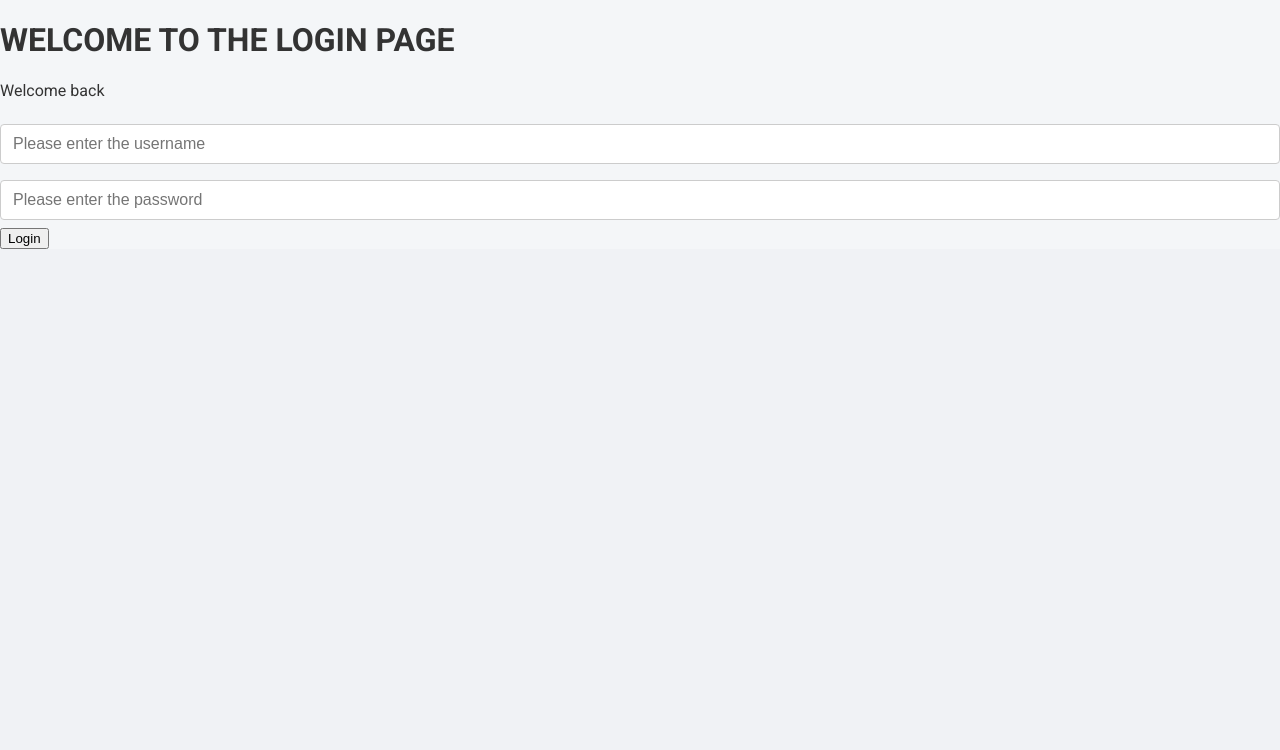
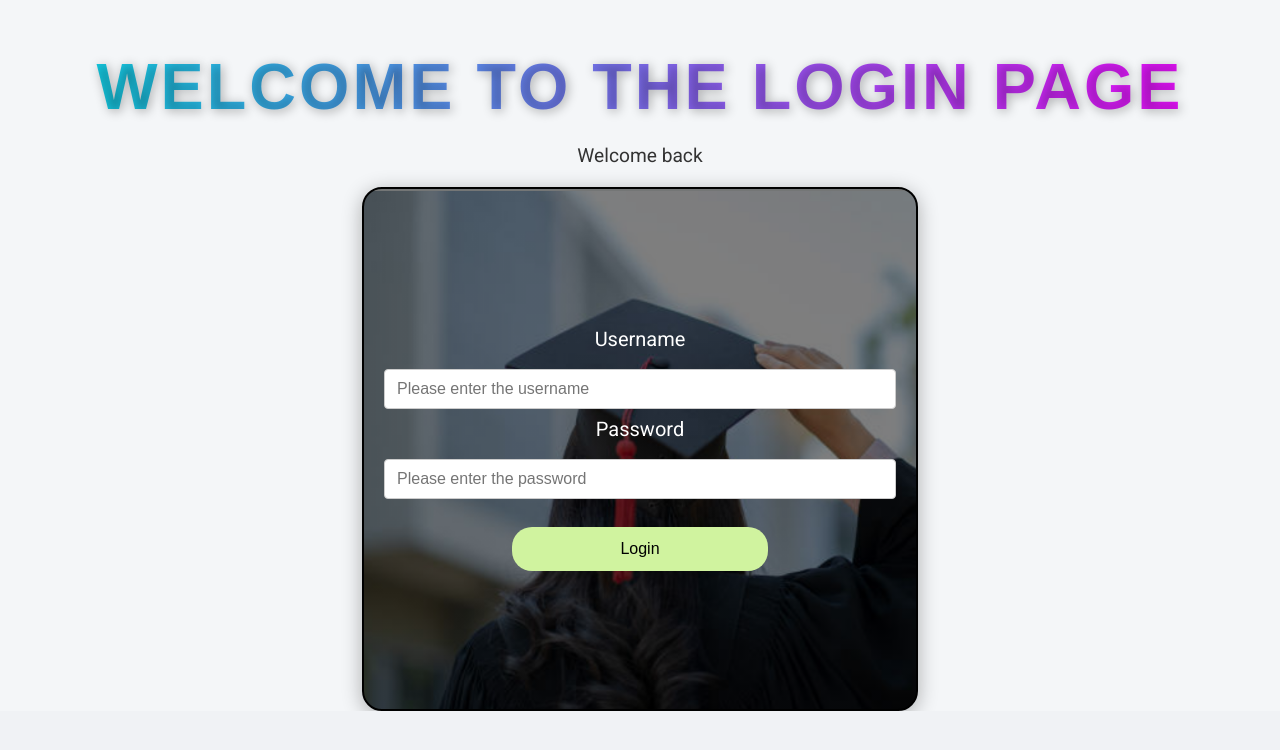
Before and after one commit to Prashanth32124/CampusKartfrontend, a React (Create React App) app: page /login in a window 1280 px wide. Shown: the top 750 px of the page. Built offline with nearby package versions, Linux system fonts and the light colour scheme.

Commit message:
Updated frontend: Protected routes, components, etc.

```diff
--- a/src/Login.jsx
+++ b/src/Login.jsx
@@ -1,7 +1,7 @@
 import React, { useState } from 'react';
 import { useNavigate } from 'react-router-dom';
 import axios from 'axios';
-import './CSS/Login.css'; // Make sure this points to your original CSS
+import './CSS/Login.css'; // Your CSS file path
 
 function Login() {
   const navigate = useNavigate();
@@ -21,40 +21,51 @@ function Login() {
         password,
       });
 
-      // Optionally use res.data.token here if backend sends a real token
+      // Save token (can be improved with real JWT in future)
       localStorage.setItem("token", "yes");
 
-      alert("Login successful!");
+      alert(`Welcome back, ${username}!`);
       navigate('/Newhomepage');
     } catch (err) {
-      setError(err.response?.data?.message || "Login failed");
+      setError(err.response?.data || "Login failed. Please try again.");
     }
   };
 
   return (
-    <div className="login-body">
-      <h1 className="login-title">WELCOME TO THE LOGIN PAGE</h1>
-      <p className="login-subtext">Welcome back</p>
+    <>
+      <h1 id="h1">WELCOME TO THE LOGIN PAGE</h1>
+      <p id="newp">Welcome back</p>
 
-      <div className="login-container">
+      <div id="container1">
+        <label className="labelL">Username</label>
         <input
+          id="username"
           type="text"
           placeholder="Please enter the username"
           value={username}
           onChange={(e) => setUsername(e.target.value)}
-          className="login-input"
         />
+
+        <label className="labelL1">Password</label>
         <input
+          id="password"
           type="password"
           placeholder="Please enter the password"
           value={password}
           onChange={(e) => setPassword(e.target.value)}
-          className="login-input"
         />
-        <button onClick={handleLogin} className="login-button">Login</button>
-        {error && <p className="login-error">{error}</p>}
+
+        <div id="container21240">
+          <button id="bt11" onClick={handleLogin}>Login</button>
+        </div>
+
+        {error && (
+          <p style={{ color: 'red', textAlign: 'center', marginTop: '10px' }}>
+            {error}
+          </p>
+        )}
       </div>
-    </div>
+    </>
   );
 }
 
```
